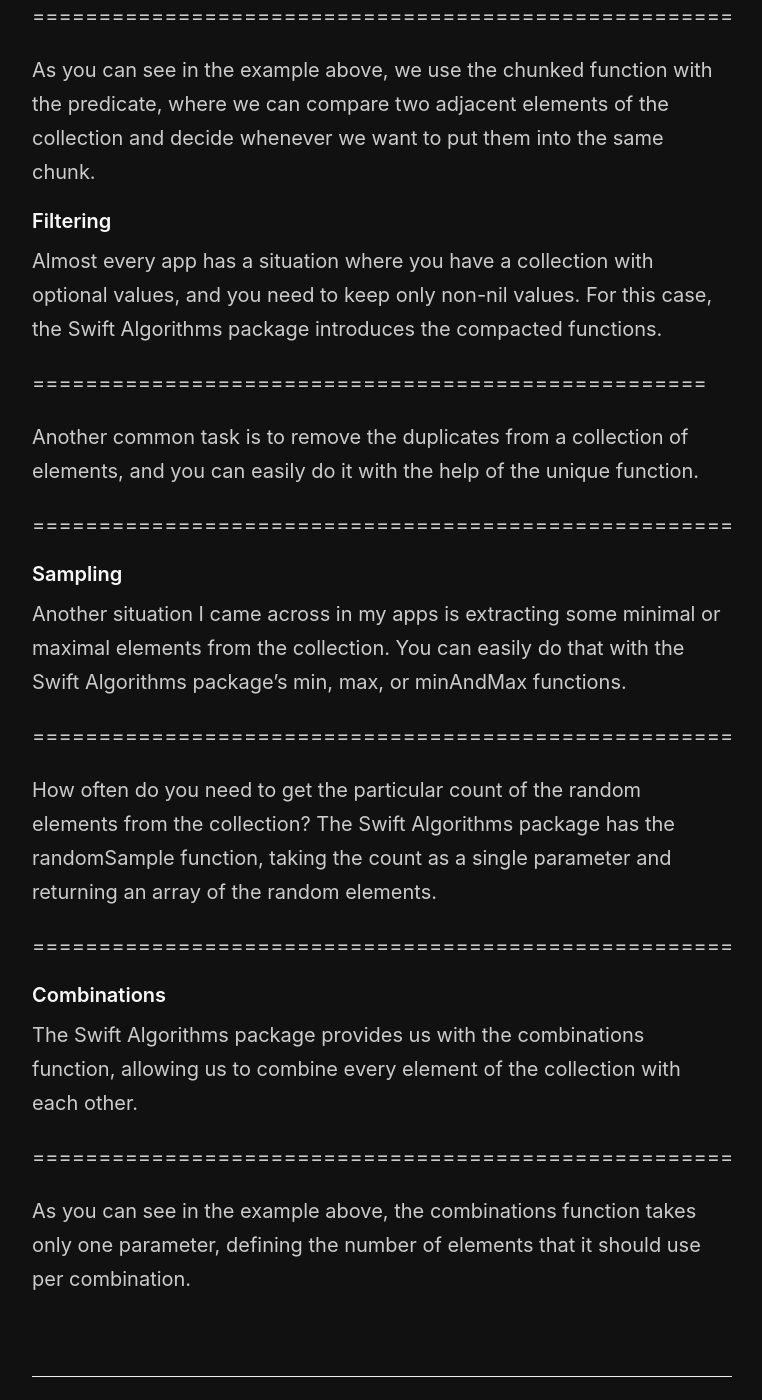
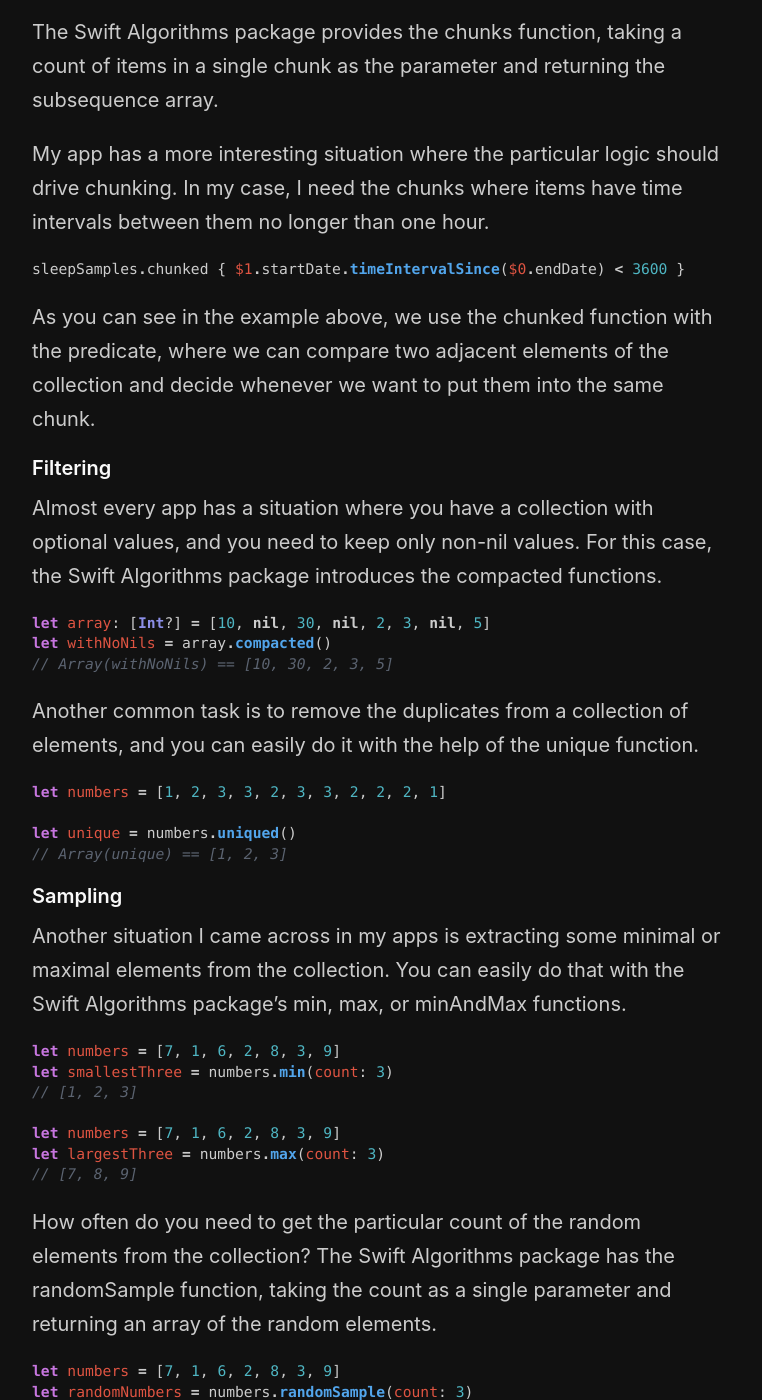
Before and after one commit to mecid/mecid.github.io, a Jekyll site: the page built from _posts/2024-02-13-discovering-swift-algorithms-package.md, in a window 1280 px wide and 1400 px high, scrolled down 2559 px. Shown: the whole window, without its empty margins (258-1020 px from the left). Built offline with Jekyll 4.4.1, drawn with Linux system fonts in a browser that asks for light colours; some of the changed text lies outside the part shown.

Commit message:
code examples added to the swift algo post

````diff
--- a/_posts/2024-02-13-discovering-swift-algorithms-package.md
+++ b/_posts/2024-02-13-discovering-swift-algorithms-package.md
@@ -20,7 +20,19 @@
 
 As you may know, the binary search is the best way to find an item in the sorted data array. Usually, we query HealthKit for sorted data, allowing us to use binary search efficiently. Binary search requires your data to be sorted by the key you seek.
 
-=====================================================
+```swift
+let someDate = Date.now
+let index = heartRates.partitioningIndex { $0.startDate >= someDate }
+
+guard
+    index != heartRates.endIndex,
+    heartRates[index].startDate == someDate
+else {
+    return nil
+}
+
+return heartRates[index]
+```
 
 The Swift Algorithms package provides the partitioningIndex function, the generalized version of the binary search. It uses the same logic as the binary search.
 
@@ -33,37 +45,74 @@
 #### Chunking
 Dividing a collection into chunks is another common task in my apps. You might need to divide the collection into chunks of any count or by any additional logic. The Swift Algorithms package provides us with chunking API for this particular case.
 
-=====================================================
+```swift
+let numbers = [1, 2, 3, 4, 5, 6]
+print(numbers.chunks(ofCount: 2))
+// [1, 2]
+// [3, 4]
+// [5, 6]
+```
 
 The Swift Algorithms package provides the chunks function, taking a count of items in a single chunk as the parameter and returning the subsequence array.
 
 My app has a more interesting situation where the particular logic should drive chunking. In my case, I need the chunks where items have time intervals between them no longer than one hour.
 
-=====================================================
+```swift
+sleepSamples.chunked { $1.startDate.timeIntervalSince($0.endDate) < 3600 }
+```
 
 As you can see in the example above, we use the chunked function with the predicate, where we can compare two adjacent elements of the collection and decide whenever we want to put them into the same chunk.
 
 #### Filtering
 Almost every app has a situation where you have a collection with optional values, and you need to keep only non-nil values. For this case, the Swift Algorithms package introduces the compacted functions.
 
-===================================================
+```swift
+let array: [Int?] = [10, nil, 30, nil, 2, 3, nil, 5]
+let withNoNils = array.compacted()
+// Array(withNoNils) == [10, 30, 2, 3, 5]
+```
 
 Another common task is to remove the duplicates from a collection of elements, and you can easily do it with the help of the unique function.
 
-=====================================================
+```swift
+let numbers = [1, 2, 3, 3, 2, 3, 3, 2, 2, 2, 1]
+
+let unique = numbers.uniqued()
+// Array(unique) == [1, 2, 3]
+```
 
 #### Sampling
 Another situation I came across in my apps is extracting some minimal or maximal elements from the collection. You can easily do that with the Swift Algorithms package's min, max, or minAndMax functions.
 
-=====================================================
+```swift
+let numbers = [7, 1, 6, 2, 8, 3, 9]
+let smallestThree = numbers.min(count: 3)
+// [1, 2, 3]
+
+let numbers = [7, 1, 6, 2, 8, 3, 9]
+let largestThree = numbers.max(count: 3)
+// [7, 8, 9]
+```
 
 How often do you need to get the particular count of the random elements from the collection? The Swift Algorithms package has the randomSample function, taking the count as a single parameter and returning an array of the random elements.
 
-=====================================================
+```swift
+let numbers = [7, 1, 6, 2, 8, 3, 9]
+let randomNumbers = numbers.randomSample(count: 3)
+```
 
 #### Combinations
 The Swift Algorithms package provides us with the combinations function, allowing us to combine every element of the collection with each other.
 
-=====================================================
+```swift
+let colors = ["fuchsia", "cyan", "mauve", "magenta"]
+for combo in colors.combinations(ofCount: 3) {
+    print(combo.joined(separator: ", "))
+}
+// fuchsia, cyan, mauve
+// fuchsia, cyan, magenta
+// fuchsia, mauve, magenta
+// cyan, mauve, magenta
+```
 
 As you can see in the example above, the combinations function takes only one parameter, defining the number of elements that it should use per combination.
````
